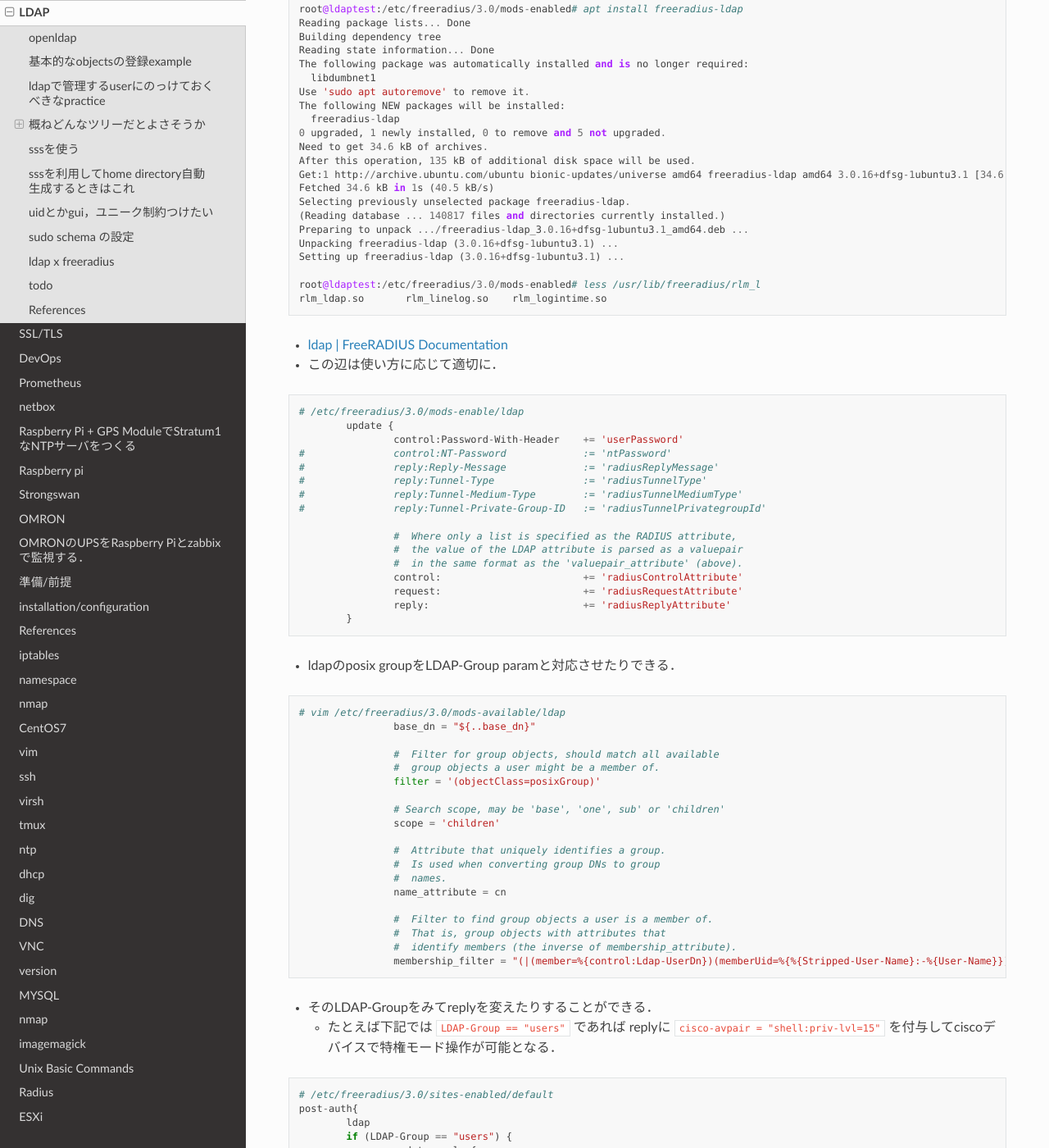
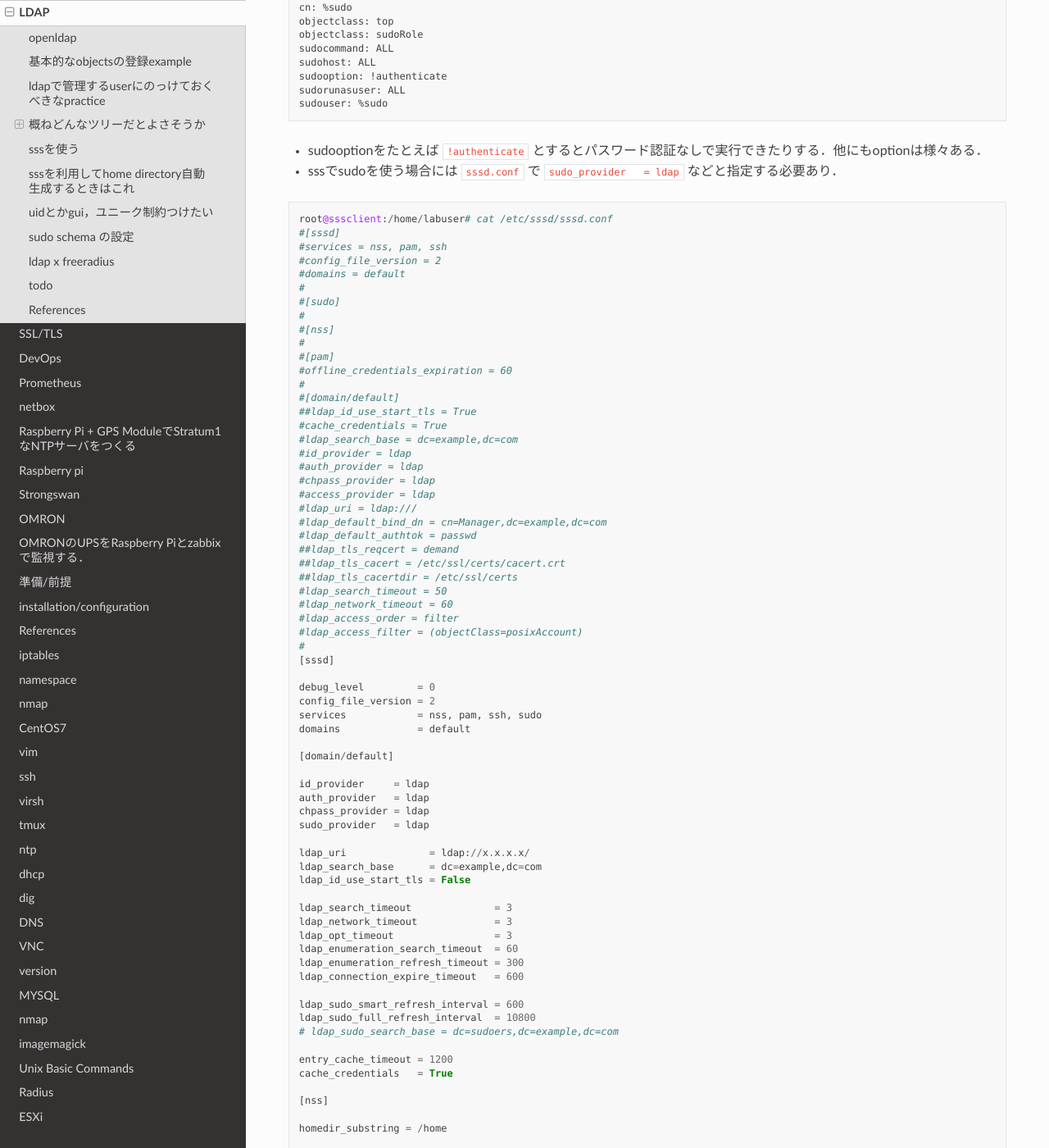
Before and after one commit to jp7fkf/JP7FKF-Warehouse, a Sphinx documentation site: the page built from source/tech/ldap.md, in a window 1280 px wide and 1400 px high, scrolled down 11655 px. Shown: the whole window at 82% size. Built offline with Sphinx 7.4.7 and the Read the Docs theme 2.0.0, drawn with Linux system fonts in a browser that asks for light colours; some of the changed text lies outside the part shown.

Commit message:
2020-08-16 17:32:28 JST

````diff
--- a/source/tech/ldap.md
+++ b/source/tech/ldap.md
@@ -104,7 +104,7 @@ dc=example,dc=com
     └── cn=%group1
 ```
 ユーザのみであればだいたいこんなもんでいいのではなかろうか．機器系が入る場合は別にserver/networkなどを分けてあげればよさそう．
-ちなみにsssdはデフォルトでsudoはbasedir配下のsudoers配下を見る．これとは異なるsudoers dir構成にするならsss.confで明示指定が必要．
+ちなみにsssdはデフォルトでsudoは `ldap_search_base` 配下のsudoers配下を見る．これとは異なるsudoers dir構成にするなら `sssd.conf` で明示指定( `ldap_sudo_search_base` )が必要．
 
 ### openldap install buttle on ubuntu18.04
 ```
@@ -623,6 +623,114 @@ olcObjectClasses: {0}( 1.3.6.1.4.1.15953.9.2.1 NAME 'sudoRole' DESC 'Sudoer
       ```
     - 属性はこれ以外にもたせない．末尾にいろいろついてるけどいらないので消す
     - `ldapadd -Q -Y EXTERNAL -H ldapi:// -f sudoRole.ldif` でいれる．これでsudoRoleがつかえるようになる．
+- example
+```
+dn: cn=%sudo,ou=SUDOers,dc=example,dc=com
+cn: %sudo
+objectclass: top
+objectclass: sudoRole
+sudocommand: ALL
+sudohost: ALL
+sudooption: !authenticate
+sudorunasuser: ALL
+sudouser: %sudo
+```
+  - sudooptionをたとえば `!authenticate` とするとパスワード認証なしで実行できたりする．他にもoptionは様々ある．
+
+- sssでsudoを使う場合には `sssd.conf` で `sudo_provider   = ldap` などと指定する必要あり．
+```
+root@sssclient:/home/labuser# cat /etc/sssd/sssd.conf
+#[sssd]
+#services = nss, pam, ssh
+#config_file_version = 2
+#domains = default
+#
+#[sudo]
+#
+#[nss]
+#
+#[pam]
+#offline_credentials_expiration = 60
+#
+#[domain/default]
+##ldap_id_use_start_tls = True
+#cache_credentials = True
+#ldap_search_base = dc=example,dc=com
+#id_provider = ldap
+#auth_provider = ldap
+#chpass_provider = ldap
+#access_provider = ldap
+#ldap_uri = ldap:///
+#ldap_default_bind_dn = cn=Manager,dc=example,dc=com
+#ldap_default_authtok = passwd
+##ldap_tls_reqcert = demand
+##ldap_tls_cacert = /etc/ssl/certs/cacert.crt
+##ldap_tls_cacertdir = /etc/ssl/certs
+#ldap_search_timeout = 50
+#ldap_network_timeout = 60
+#ldap_access_order = filter
+#ldap_access_filter = (objectClass=posixAccount)
+#
+[sssd]
+
+debug_level         = 0
+config_file_version = 2
+services            = nss, pam, ssh, sudo
+domains             = default
+
+[domain/default]
+
+id_provider     = ldap
+auth_provider   = ldap
+chpass_provider = ldap
+sudo_provider   = ldap
+
+ldap_uri              = ldap://x.x.x.x/
+ldap_search_base      = dc=example,dc=com
+ldap_id_use_start_tls = False
+
+ldap_search_timeout              = 3
+ldap_network_timeout             = 3
+ldap_opt_timeout                 = 3
+ldap_enumeration_search_timeout  = 60
+ldap_enumeration_refresh_timeout = 300
+ldap_connection_expire_timeout   = 600
+
+ldap_sudo_smart_refresh_interval = 600
+ldap_sudo_full_refresh_interval  = 10800
+# ldap_sudo_search_base = dc=sudoers,dc=example,dc=com
+
+entry_cache_timeout = 1200
+cache_credentials   = True
+
+[nss]
+
+homedir_substring = /home
+
+entry_negative_timeout        = 20
+entry_cache_nowait_percentage = 50
+
+[pam]
+reconnection_retries = 3
+offline_credentials_expiration = 2
+offline_failed_login_attempts = 3
+offline_failed_login_delay = 5
+
+[sudo]
+
+[autofs]
+
+[ssh]
+
+[pac]
+
+[ifp]
+```
+
+-  References
+  - [None](https://kifarunix.com/how-to-configure-sudo-via-openldap-server/)
+  - [Sudoers LDAP Manual](https://www.sudo.ws/man/1.8.17/sudoers.ldap.man.html)
+  - [None](https://qrunch.net/@komu/entries/6k2cx7indCQYQAFy?ref=qrunch)
 
 ## ldap x freeradius
 ```
````
